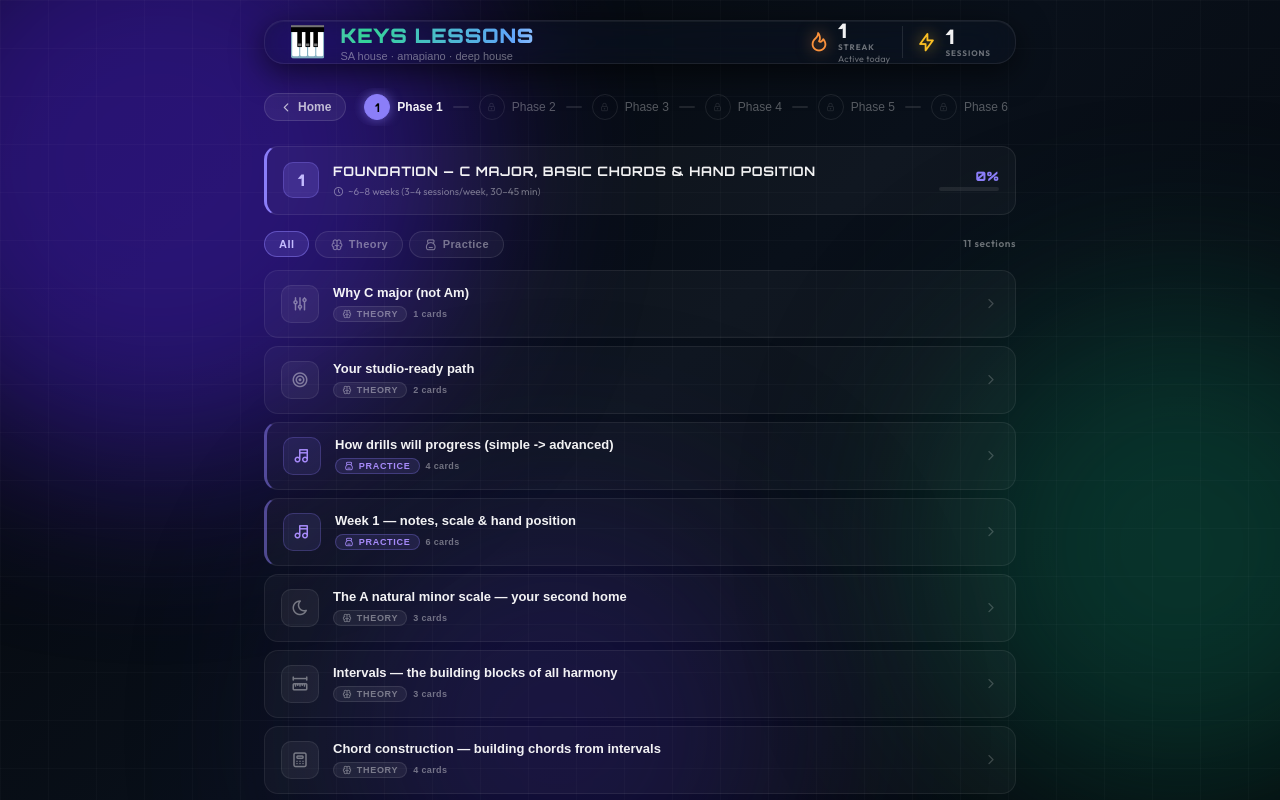
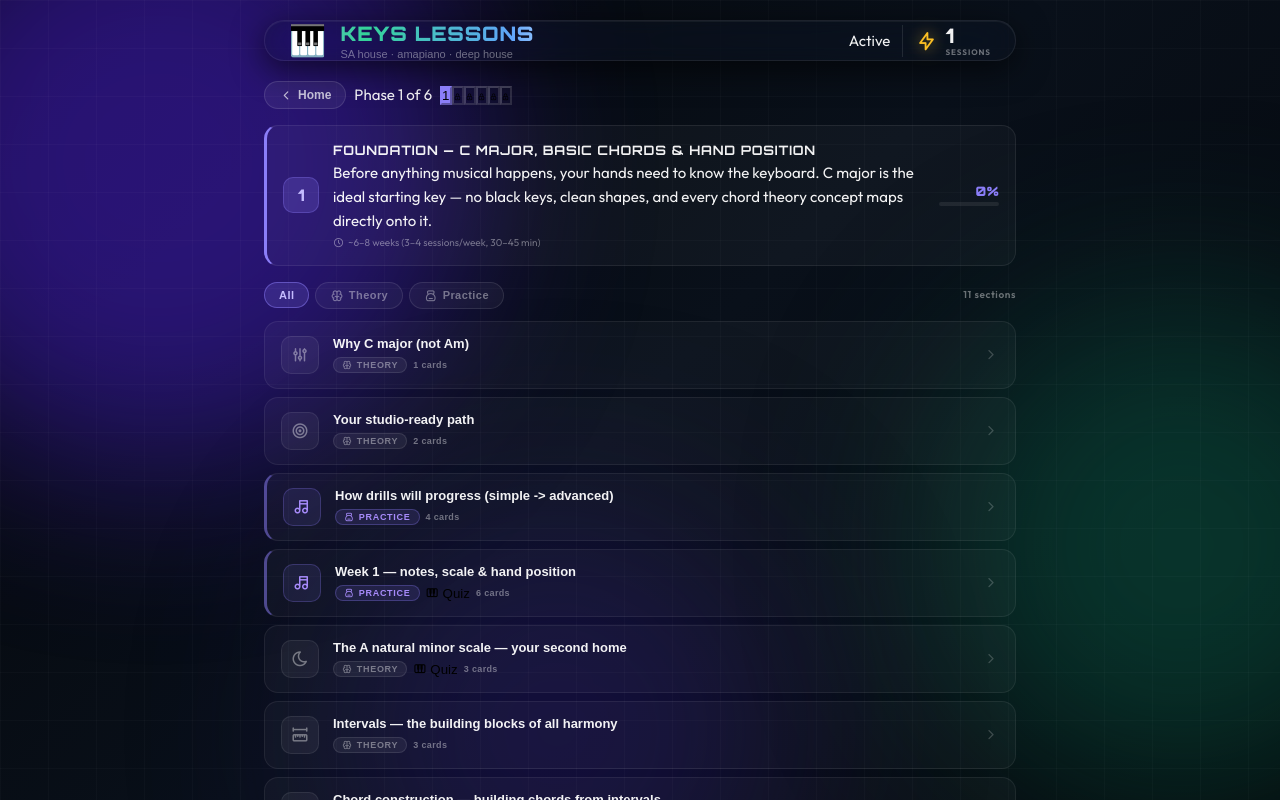
Before and after one commit to KaraboMaimane/keys-app, an Angular app: page / in a window 1280 px wide. Both pictures are taken after a click on the button "OPEN PHASE". Shown: the top 800 px of the page. Built offline with nearby package versions, Linux system fonts and the light colour scheme.

Commit message:
refactor: simplify UI layout by replacing the streak tracker with a session indicator and optimizing phase navigation and dashboard components.

```diff
--- a/src/app/app.component.html
+++ b/src/app/app.component.html
@@ -1,15 +1,13 @@
 <!-- ─── Background ──────────────────────────────────────────────────────────── -->
 <div class="bg-orbs" aria-hidden="true">
-  <div class="orb orb-1"></div>
-  <div class="orb orb-2"></div>
-  <div class="orb orb-3"></div>
+  <div class="orb orb-1"></div><div class="orb orb-2"></div><div class="orb orb-3"></div>
 </div>
 <div class="bg-grid" aria-hidden="true"></div>
 
-<!-- ─── App Shell ───────────────────────────────────────────────────────────── -->
 <div class="app-shell">
 
   <!-- ── Header ─────────────────────────────────────────────────────────── -->
+  <!-- FIX 3: removed duplicate streak. Now shows session status dot + sessions count only -->
   <header class="site-header glass">
     <div class="header-inner">
       <button class="header-brand" (click)="goHome()" aria-label="Keys Lessons home">
@@ -20,13 +18,9 @@
         </div>
       </button>
       <div class="hud-stats">
-        <div class="hud-stat">
-          <i class="ti ti-flame hud-fire" [class.fire-dead]="!streakAlive()"></i>
-          <div class="hud-inner">
-            <span class="hud-val">{{ progress.currentStreak() }}</span>
-            <span class="hud-label">STREAK</span>
-            <span class="hud-sub">{{ lastSessionLabel() }}</span>
-          </div>
+        <div class="hud-session-dot" [class]="'dot-' + sessionIndicator()" title="{{ lastSessionLabel() }}">
+          <span class="dot-pulse"></span>
+          <span class="dot-label">{{ sessionIndicator() === 'today' ? 'Active' : sessionIndicator() === 'yesterday' ? 'Yesterday' : 'Start' }}</span>
         </div>
         <div class="hud-sep"></div>
         <div class="hud-stat">
@@ -41,11 +35,11 @@
   </header>
 
   <!-- ══════════════════════════════════════════════════════════════════════ -->
-  <!-- HOME DASHBOARD                                                        -->
+  <!-- HOME                                                                  -->
   <!-- ══════════════════════════════════════════════════════════════════════ -->
   <main *ngIf="currentView() === 'home'" class="dashboard" [@viewIn]>
 
-    <!-- Today's Focus -->
+    <!-- FIX 2: Focus card — primary CTA is now clearly more prominent -->
     <ng-container *ngIf="todaysFocus() as focus; else allDone">
       <section class="focus-card glass" [style.--accent]="focus.accentColor">
         <div class="focus-top">
@@ -57,12 +51,17 @@
         <p class="focus-label">NEXT MILESTONE</p>
         <p class="focus-item">{{ focus.item }}</p>
         <div class="focus-actions">
-          <button class="focus-enter-btn" [style.--accent]="focus.accentColor"
-                  (click)="enterPhase(focus.phaseIndex)" matRipple [matRippleColor]="'rgba(255,255,255,0.1)'">
+          <!-- Primary CTA: filled gradient -->
+          <button class="focus-enter-btn focus-primary"
+                  [style.--accent]="focus.accentColor"
+                  (click)="enterPhase(focus.phaseIndex)"
+                  matRipple [matRippleColor]="'rgba(255,255,255,0.15)'">
             Open Phase <i class="ti ti-arrow-right"></i>
           </button>
-          <button class="focus-skip-btn" (click)="completeFocusItem()"
-                  matRipple [matRippleColor]="'rgba(255,255,255,0.06)'" title="Mark as already known">
+          <!-- Secondary: ghost link style -->
+          <button class="focus-skip-btn focus-ghost" (click)="completeFocusItem()"
+                  matRipple [matRippleColor]="'rgba(255,255,255,0.05)'"
+                  title="Mark as already known">
             <i class="ti ti-check"></i> Already know this
           </button>
         </div>
@@ -114,8 +113,7 @@
                     [class.node-active]="i === currentPhaseIndex() && phaseProgress(p.id).pct < 100 && isUnlocked(i)"
                     [class.node-locked]="!isUnlocked(i)"
                     [style.--c]="isUnlocked(i) ? p.accentColor : 'rgba(255,255,255,0.18)'"
-                    (click)="enterPhase(i)"
-                    matRipple [matRippleColor]="'rgba(255,255,255,0.06)'"
+                    (click)="enterPhase(i)" matRipple [matRippleColor]="'rgba(255,255,255,0.06)'"
                     [attr.aria-label]="isUnlocked(i) ? ('Open ' + p.label) : (p.label + ' locked')">
               <div class="node-ring">
                 <i *ngIf="!isUnlocked(i)" class="ti ti-lock"></i>
@@ -140,7 +138,6 @@
       </div>
     </section>
 
-    <!-- Bottom controls -->
     <div class="bottom-controls">
       <button class="keyboard-toggle" [class.kb-61]="keyboard() === 61" (click)="toggleKeyboard()">
         <i class="ti ti-music"></i>
@@ -160,38 +157,35 @@
   <!-- ══════════════════════════════════════════════════════════════════════ -->
   <div *ngIf="currentView() === 'phase'" class="phase-view" [@viewIn]>
 
-    <!-- Slim phase nav bar -->
-    <div class="phase-nav-bar">
-      <button class="back-btn" (click)="goHome()" matRipple [matRippleColor]="'rgba(255,255,255,0.08)'" aria-label="Back to home">
+    <!-- FIX 9: Simplified phase nav — Home | Phase N of 6 | compact dots -->
+    <div class="phase-nav-bar phase-nav-simple">
+      <button class="back-btn" (click)="goHome()" matRipple [matRippleColor]="'rgba(255,255,255,0.08)'" aria-label="Back">
         <i class="ti ti-chevron-left"></i> Home
       </button>
-      <div class="progress-inner">
-        <ng-container *ngFor="let p of phases; let i = index; trackBy: trackByIndex">
-          <button class="phase-btn" [class.active]="activeIndex() === i" [class.btn-locked]="!isUnlocked(i)"
-                  [style.--accent]="p.accentColor" (click)="setPhase(i)" matRipple [matRippleColor]="'rgba(255,255,255,0.08)'"
-                  [attr.aria-label]="isUnlocked(i) ? ('Go to ' + p.label) : (p.label + ' locked')">
-            <span class="phase-num"
+      <span class="phase-nav-label">Phase {{ activeIndex() + 1 }} <span class="phase-nav-of">of {{ phases.length }}</span></span>
+      <div class="phase-dots-mini">
+        <button *ngFor="let p of phases; let i = index; trackBy: trackByIndex"
+                class="phase-dot-mini"
+                [class.dot-active]="activeIndex() === i"
+                [class.dot-locked]="!isUnlocked(i)"
                 [style.background]="activeIndex() === i && isUnlocked(i) ? p.accentColor : 'transparent'"
-                  [style.color]="activeIndex() === i && isUnlocked(i) ? '#000' : (isUnlocked(i) ? p.accentColor : 'rgba(255,255,255,0.25)')"
-                  [style.border-color]="isUnlocked(i) ? p.accentColor : 'rgba(255,255,255,0.2)'">
-              <i *ngIf="!isUnlocked(i)" class="ti ti-lock" style="font-size:10px"></i>
+                [style.border-color]="isUnlocked(i) ? p.accentColor : 'rgba(255,255,255,0.2)'"
+                (click)="setPhase(i)" matRipple [matRippleColor]="'rgba(255,255,255,0.08)'"
+                [attr.aria-label]="isUnlocked(i) ? ('Phase ' + p.id) : ('Phase ' + p.id + ' locked')">
+          <i *ngIf="!isUnlocked(i)" class="ti ti-lock" style="font-size:8px"></i>
           <span *ngIf="isUnlocked(i)">{{ p.id }}</span>
-            </span>
-            <span class="phase-label">{{ p.label }}</span>
         </button>
-          <div *ngIf="i < phases.length - 1" class="phase-connector"
-               [style.background]="activeIndex() > i ? phases[i].accentColor : 'rgba(255,255,255,0.1)'"></div>
-        </ng-container>
       </div>
     </div>
 
     <main class="content-area" *ngIf="activePhase() as phase">
 
-      <!-- Compact phase banner -->
+      <!-- FIX 4: Phase banner now includes description -->
       <div class="phase-banner" [style.--accent]="phase.accentColor">
         <div class="phase-banner-badge" [style]="phase.badgeStyle">{{ phase.id }}</div>
         <div class="phase-banner-info">
           <h2 class="phase-banner-title">{{ phase.title }}</h2>
+          <p class="phase-banner-desc">{{ phase.description }}</p>
           <span class="phase-banner-time"><i class="ti ti-clock"></i> {{ phase.timeline }}</span>
         </div>
         <div class="phase-banner-prog">
@@ -202,14 +196,12 @@
         </div>
       </div>
 
-      <!-- Filter + section list -->
+      <!-- Section list -->
       <div class="section-list-wrap">
 
         <!-- Filter pills -->
         <div class="filter-row">
-          <button class="filter-pill" [class.filter-pill-on]="sectionFilter() === 'all'" (click)="sectionFilter.set('all')">
-            All
-          </button>
+          <button class="filter-pill" [class.filter-pill-on]="sectionFilter() === 'all'" (click)="sectionFilter.set('all')">All</button>
           <button class="filter-pill" [class.filter-pill-on]="sectionFilter() === 'theory'" (click)="sectionFilter.set('theory')">
             <i class="ti ti-brain"></i> Theory
           </button>
@@ -219,13 +211,20 @@
           <span class="filter-count">{{ filteredSections().length }} sections</span>
         </div>
 
-        <!-- Section rows -->
+        <!-- FIX 8: Empty filter state -->
+        <div *ngIf="filteredSections().length === 0" class="section-empty-state">
+          <i class="ti ti-filter-off"></i>
+          <p>No {{ sectionFilter() }} sections in this phase</p>
+          <button class="filter-pill filter-pill-on" (click)="sectionFilter.set('all')">Show all sections</button>
+        </div>
+
+        <!-- FIX 5: Section rows with visited dot + quiz badge -->
         <div class="section-list" [@staggerList]="sectionFilter()">
           <button *ngFor="let section of filteredSections(); let i = index; trackBy: trackByIndex"
                   class="section-row"
                   [class.section-row-practice]="section.sectionType === 'practice'"
-                  (click)="openSection(section)"
-                  matRipple [matRippleColor]="'rgba(255,255,255,0.06)'">
+                  [class.section-row-visited]="isSectionVisited(section)"
+                  (click)="openSection(section)" matRipple [matRippleColor]="'rgba(255,255,255,0.06)'">
 
             <div class="section-row-icon" [class.icon-practice]="section.sectionType === 'practice'">
               <i class="ti {{ section.icon }}"></i>
@@ -235,8 +234,10 @@
               <span class="section-row-title">{{ section.title }}</span>
               <span class="section-row-meta">
                 <span class="type-badge" [class.badge-practice]="section.sectionType === 'practice'">
-                  <i class="ti {{ sectionTypeIcon(section) }}"></i>
-                  {{ sectionTypeLabel(section) }}
+                  <i class="ti {{ sectionTypeIcon(section) }}"></i> {{ sectionTypeLabel(section) }}
+                </span>
+                <span *ngIf="hasQuiz(section)" class="badge-quiz">
+                  <i class="ti ti-piano"></i> Quiz
                 </span>
                 <span *ngIf="section.keysNeeded === 61" class="badge-61">
                   <i class="ti ti-piano"></i> 61-key
@@ -245,27 +246,35 @@
               </span>
             </div>
 
+            <!-- FIX 5: Visited indicator -->
+            <span *ngIf="isSectionVisited(section)" class="visited-dot" title="Previously visited">
+              <i class="ti ti-check"></i>
+            </span>
             <i class="ti ti-chevron-right section-row-arrow"></i>
           </button>
         </div>
 
-        <!-- Phase readiness check -->
+        <!-- FIX 6: Collapsible phase readiness check -->
         <div *ngIf="phase.checkList" class="glass-card readiness-card" style="margin-top:16px">
-          <div class="readiness-header">
+          <div class="readiness-collapse-header" (click)="toggleReadiness()">
             <div class="section-title" style="margin-bottom:0">
               <i class="ti ti-checkbox"></i> Readiness check
             </div>
+            <div style="display:flex;align-items:center;gap:8px">
               <div class="readiness-score" [class.score-complete]="phaseProgress(phase.id).pct === 100">
                 {{ phaseProgress(phase.id).done }}<span class="score-total">/{{ phaseProgress(phase.id).total }}</span>
               </div>
+              <i class="ti" [class.ti-chevron-down]="!readinessExpanded()" [class.ti-chevron-up]="readinessExpanded()"
+                 style="color:var(--text-muted);font-size:16px"></i>
             </div>
-          <div class="readiness-prog-bar">
+          </div>
+          <ng-container *ngIf="readinessExpanded()">
+            <div class="readiness-prog-bar" style="margin-top:10px">
               <div class="readiness-prog-fill" [style.width]="phaseProgress(phase.id).pct + '%'" [style.background]="phase.accentColor"></div>
             </div>
             <ul class="check-list" style="margin-top: 14px;">
               <li *ngFor="let item of phase.checkList; let i = index"
-                class="check-item"
-                [class.item-done]="progress.completedItems(phase.id).includes(i)"
+                  class="check-item" [class.item-done]="progress.completedItems(phase.id).includes(i)"
                   (click)="progress.toggleItem(phase.id, i)">
                 <span class="check-icon" [class.icon-done]="progress.completedItems(phase.id).includes(i)">
                   <i class="ti ti-check"></i>
@@ -273,6 +282,7 @@
                 {{ item }}
               </li>
             </ul>
+          </ng-container>
         </div>
 
       </div>
@@ -284,28 +294,27 @@
   <!-- ══════════════════════════════════════════════════════════════════════ -->
   <div *ngIf="currentView() === 'section' && activeSection() as section" class="section-view" [@slideUp]>
 
-    <!-- Sticky section top bar -->
+    <!-- Sticky top bar (FIX 10: includes phase context) -->
     <div class="section-top-bar">
       <button class="back-btn" (click)="closeSection()" matRipple [matRippleColor]="'rgba(255,255,255,0.08)'">
         <i class="ti ti-chevron-left"></i> Back
       </button>
       <div class="section-top-info">
+        <span class="section-top-phase">P{{ activePhase().id }}</span>
         <span class="type-badge" [class.badge-practice]="section.sectionType === 'practice'">
-          <i class="ti {{ sectionTypeIcon(section) }}"></i>
-          {{ sectionTypeLabel(section) }}
+          <i class="ti {{ sectionTypeIcon(section) }}"></i> {{ sectionTypeLabel(section) }}
         </span>
         <span class="section-top-title">{{ section.title }}</span>
       </div>
       <span class="section-top-counter">{{ sectionIdx() + 1 }}/{{ filteredSections().length }}</span>
     </div>
 
-    <!-- Section content -->
+    <!-- Content (FIX 1: card type classes applied, FIX 7: drill hint) -->
     <main class="section-content" [style.padding-bottom]="showFloatBar() ? '100px' : '32px'" [@staggerCards]="section.title">
 
       <!-- Scale Quiz -->
-      <app-scale-quiz *ngIf="isScaleSection(section)" style="display:block;margin-bottom:16px"></app-scale-quiz>
+      <app-scale-quiz *ngIf="isScaleSection(section)" style="display:block;margin-bottom:4px"></app-scale-quiz>
 
-      <!-- Cards -->
       <ng-container *ngFor="let card of section.cards; trackBy: trackByIndex">
 
         <div *ngIf="card.type === 'studio-milestone'" class="glass-card milestone-card animate-in">
@@ -313,7 +322,8 @@
           <ul><li *ngFor="let item of card.items">{{ item }}</li></ul>
         </div>
 
-        <div *ngIf="card.type === 'text'" class="glass-card animate-in">
+        <!-- FIX 1: [class]="cardClass(card)" adds card-warning / card-pass / card-drill -->
+        <div *ngIf="card.type === 'text'" class="glass-card animate-in" [class]="cardClass(card)">
           <h3 *ngIf="card.heading">{{ card.heading }}</h3>
           <p *ngIf="card.intro" class="card-intro" [innerHTML]="card.intro"></p>
           <ng-container *ngIf="card.body">
@@ -321,14 +331,14 @@
           </ng-container>
         </div>
 
-        <div *ngIf="card.type === 'list'" class="glass-card animate-in">
+        <div *ngIf="card.type === 'list'" class="glass-card animate-in" [class]="cardClass(card)">
           <h3 *ngIf="card.heading">{{ card.heading }}</h3>
           <p *ngIf="card.intro" class="card-intro">{{ card.intro }}</p>
           <ul><li *ngFor="let item of card.items">{{ item }}</li></ul>
           <p *ngIf="card.body" style="margin-top:8px;font-size:13px;color:var(--text-secondary)">{{ card.body }}</p>
         </div>
 
-        <div *ngIf="card.type === 'tag-list'" class="glass-card animate-in">
+        <div *ngIf="card.type === 'tag-list'" class="glass-card animate-in" [class]="cardClass(card)">
           <h3 *ngIf="card.heading">{{ card.heading }}</h3>
           <p *ngIf="card.intro" class="card-intro" [innerHTML]="card.intro"></p>
           <ul style="padding-left:0">
@@ -337,7 +347,8 @@
           <p *ngIf="card.body" style="margin-top:8px;font-size:13px;color:var(--text-secondary)" [innerHTML]="card.body"></p>
         </div>
 
-        <div *ngIf="card.type === 'two-col-drill'" class="glass-card animate-in">
+        <!-- FIX 7: Drill card has subtle timer hint -->
+        <div *ngIf="card.type === 'two-col-drill'" class="glass-card animate-in card-drill">
           <h3 *ngIf="card.heading">{{ card.heading }}</h3>
           <p *ngIf="card.intro" class="card-intro">{{ card.intro }}</p>
           <div class="drill-grid">
@@ -346,9 +357,12 @@
               <span>{{ item.detail }}</span>
             </div>
           </div>
+          <div *ngIf="section.sectionType === 'practice'" class="drill-timer-hint">
+            <i class="ti ti-clock"></i> Time each level using the practice bar below
+          </div>
         </div>
 
-        <div *ngIf="card.type === 'numeral-grid'" class="glass-card animate-in">
+        <div *ngIf="card.type === 'numeral-grid'" class="glass-card animate-in" [class]="cardClass(card)">
           <h3 *ngIf="card.heading">{{ card.heading }}</h3>
           <p *ngIf="card.intro" class="card-intro">{{ card.intro }}</p>
           <div class="numeral-grid">
@@ -362,7 +376,7 @@
 
       </ng-container>
 
-      <!-- Section readiness checklist -->
+      <!-- Section readiness -->
       <div *ngIf="section.checkList?.length" class="glass-card readiness-card section-readiness-card animate-in">
         <div class="readiness-header">
           <div class="section-title" style="margin-bottom:0">
@@ -370,7 +384,7 @@
           </div>
           <div class="section-readiness-pill">{{ section.checkList!.length }} checks</div>
         </div>
-        <p class="section-readiness-hint">Use this gate before advancing to the next section.</p>
+        <p class="section-readiness-hint">Complete these before moving to the next section.</p>
         <ul class="check-list section-check-list" style="margin-top: 14px;">
           <li *ngFor="let item of section.checkList" class="check-item section-check-item">
             <span class="check-icon section-check-icon"><i class="ti ti-check"></i></span>
@@ -379,14 +393,13 @@
         </ul>
       </div>
 
-      <!-- Prev / Next section navigation -->
+      <!-- Prev / Next navigation -->
       <div class="section-nav-row">
         <button class="section-nav-btn" [disabled]="sectionIdx() === 0" (click)="prevSection()">
           <i class="ti ti-chevron-left"></i> Previous
         </button>
         <button class="section-nav-btn section-nav-next"
-                [disabled]="sectionIdx() === filteredSections().length - 1"
-                (click)="nextSection()">
+                [disabled]="sectionIdx() === filteredSections().length - 1" (click)="nextSection()">
           Next <i class="ti ti-chevron-right"></i>
         </button>
       </div>
@@ -395,15 +408,17 @@
   </div>
 
   <!-- Floating practice bar -->
-  <app-practice-float-bar
-    *ngIf="showFloatBar()"
+  <app-practice-float-bar *ngIf="showFloatBar()"
     [drillLevels]="activeDrillItems()"
     [phaseId]="activePhase().id"
     [sectionTitle]="activeSectionTitle()">
   </app-practice-float-bar>
 
+  <!-- FIX 13: Footer shows live session info instead of static text -->
   <footer class="site-footer" [style.padding-bottom]="showFloatBar() ? '80px' : null">
-    <p>Practice consistently · Trust the process · Make music 🎶</p>
+    <span class="footer-dot dot-{{ sessionIndicator() }}"></span>
+    {{ sessionIndicator() === 'today' ? 'Session active today' : 'No session yet today' }}
+    &nbsp;·&nbsp; {{ progress.totalSessions() }} sessions all time &nbsp;·&nbsp; 🎹
   </footer>
 
 </div>
--- a/src/app/app.component.ts
+++ b/src/app/app.component.ts
@@ -66,6 +66,51 @@ export class AppComponent implements OnInit {
 
   /** The section the user has opened */
   activeSection = signal<Section | null>(null);
+
+  /** Visited section keys (phaseId::title) — localStorage backed */
+  private loadVisited(): Set<string> {
+    try { return new Set(JSON.parse(localStorage.getItem('keys_visited') ?? '[]') as string[]); }
+    catch { return new Set(); }
+  }
+  visitedSections = signal<Set<string>>(this.loadVisited());
+
+  markSectionVisited(section: Section): void {
+    const key = `${this.activePhase().id}::${section.title}`;
+    const next = new Set(this.visitedSections()); next.add(key);
+    this.visitedSections.set(next);
+    localStorage.setItem('keys_visited', JSON.stringify([...next]));
+  }
+
+  isSectionVisited(section: Section): boolean {
+    return this.visitedSections().has(`${this.activePhase().id}::${section.title}`);
+  }
+
+  /** Whether the phase readiness checklist is expanded */
+  readinessExpanded = signal(false);
+  toggleReadiness(): void { this.readinessExpanded.update(v => !v); }
+
+  /** Session indicator: 'today' | 'yesterday' | 'inactive' */
+  sessionIndicator = computed(() => {
+    const d = this.progress.lastSessionDate();
+    if (!d) return 'inactive';
+    const today     = new Date().toISOString().split('T')[0];
+    const yesterday = new Date(Date.now() - 86_400_000).toISOString().split('T')[0];
+    if (d === today)     return 'today';
+    if (d === yesterday) return 'yesterday';
+    return 'inactive';
+  });
+
+  /** Returns a semantic CSS class for a card based on its heading/type */
+  cardClass(card: { type: string; heading?: string }): string {
+    if (card.type === 'two-col-drill') return 'card-drill';
+    if (card.heading?.startsWith('⚠️')) return 'card-warning';
+    if (card.heading?.startsWith('✓') || card.heading?.toLowerCase().startsWith('pass mark')) return 'card-pass';
+    if (card.heading?.toLowerCase().includes('insight') || card.heading?.startsWith('Critical')) return 'card-insight';
+    return '';
+  }
+
+  /** Whether this section contains an interactive quiz */
+  hasQuiz(section: { title: string }): boolean { return this.isScaleSection(section); }
 
   private loadKeyboard(): 25 | 61 {
     return (localStorage.getItem('keys_app_keyboard') as '61' | null) === '61' ? 61 : 25;
@@ -159,6 +204,8 @@ export class AppComponent implements OnInit {
   }
 
   openSection(section: Section): void {
+    this.markSectionVisited(section);
+    this.readinessExpanded.set(false);
     this.activeSection.set(section);
     this.currentView.set('section');
     window.scrollTo({ top: 0, behavior: 'smooth' });
@@ -172,6 +219,7 @@ export class AppComponent implements OnInit {
 
   goHome(): void {
     this.activeSection.set(null);
+    this.readinessExpanded.set(false);
     this.currentView.set('home');
   }
 
```
Also changed, not shown: src/app/app.component.scss (+17 -7 lines). Lines whose indentation alone changed are shown as unchanged.
